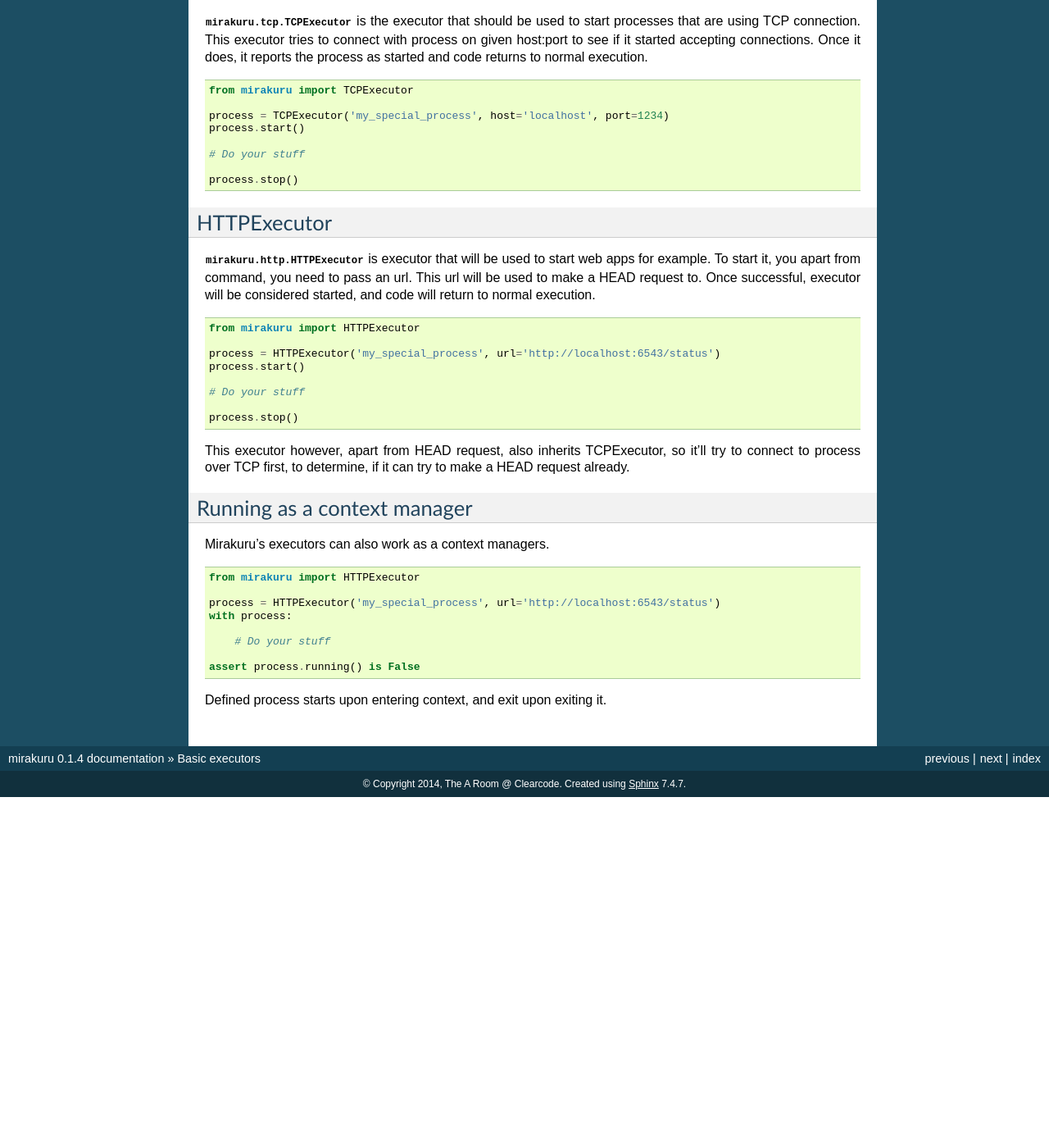
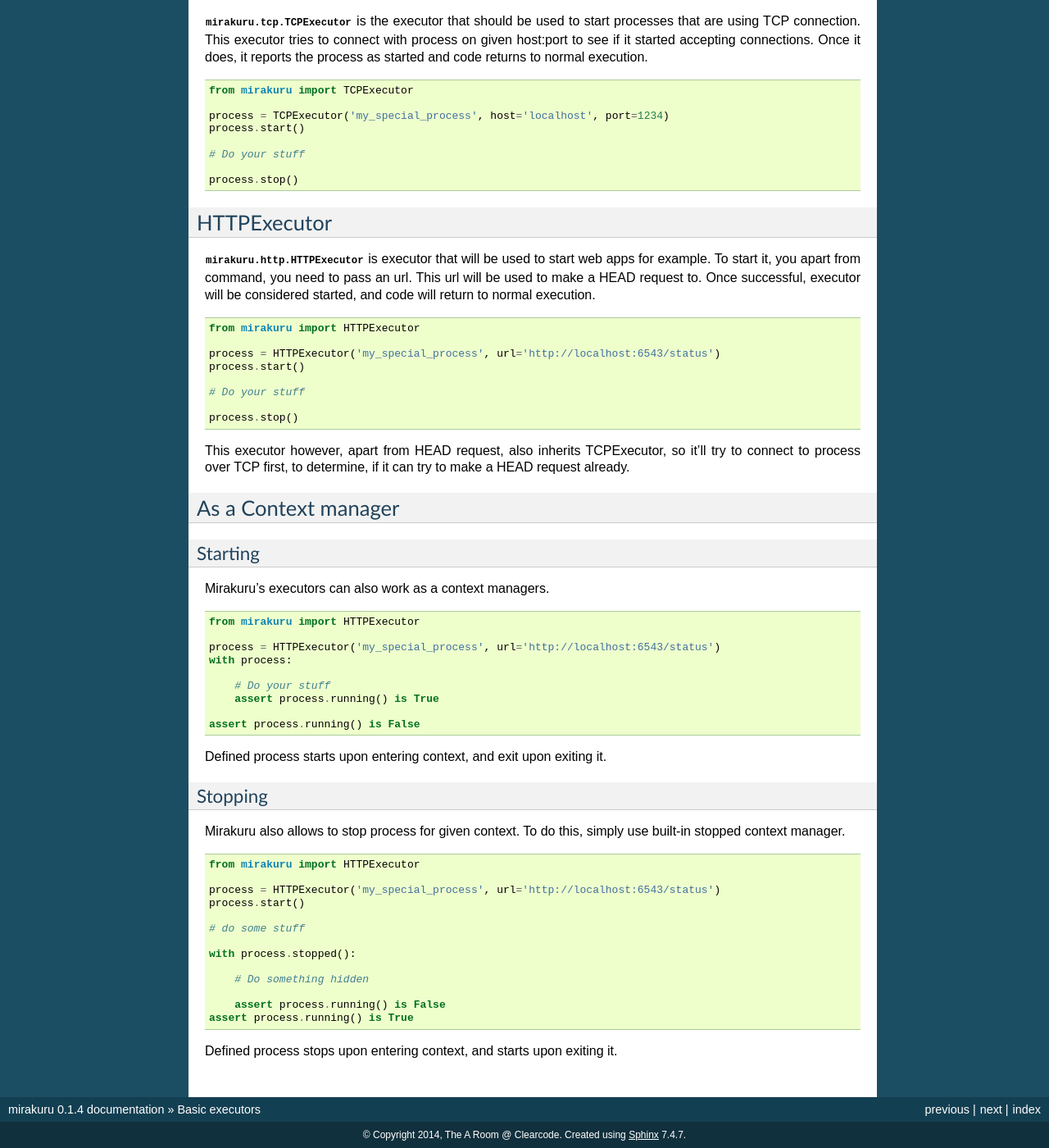
Before and after one commit to ClearcodeHQ/mirakuru, a Sphinx documentation site: the page built from docs/source/basic.rst, in a window 1280 px wide and 1400 px high, scrolled down 867 px. Shown: the whole window at 82% size. Built offline with Sphinx 7.4.7, drawn with Linux system fonts in a browser that asks for light colours; pages that are not in the unit, such as notebooks, are missing from menus; before the commit the page ends 1839 px from its top, so only the background shows below that; some of the changed text lies outside the part shown.

Commit message:
extended docs about stopped context manager

```diff
--- a/docs/source/basic.rst
+++ b/docs/source/basic.rst
@@ -93,8 +93,11 @@ This executor however, apart from HEAD request, also inherits TCPExecutor,
 so it'll try to connect to process over TCP first, to determine,
 if it can try to make a HEAD request already.
 
-Running as a context manager
-----------------------------
+As a Context manager
+--------------------
+
+Starting
+++++++++
 
 Mirakuru's executors can also work as a context managers.
 
@@ -106,7 +109,34 @@ Mirakuru's executors can also work as a context managers.
     with process:
 
         # Do your stuff
+        assert process.running() is True
 
     assert process.running() is False
 
 Defined process starts upon entering context, and exit upon exiting it.
+
+Stopping
+++++++++
+
+Mirakuru also allows to stop process for given context.
+To do this, simply use built-in stopped context manager.
+
+
+
+.. code-block:: python
+
+    from mirakuru import HTTPExecutor
+
+    process = HTTPExecutor('my_special_process', url='http://localhost:6543/status')
+    process.start()
+
+    # do some stuff
+
+    with process.stopped():
+
+        # Do something hidden
+
+        assert process.running() is False
+    assert process.running() is True
+
+Defined process stops upon entering context, and starts upon exiting it.
```
